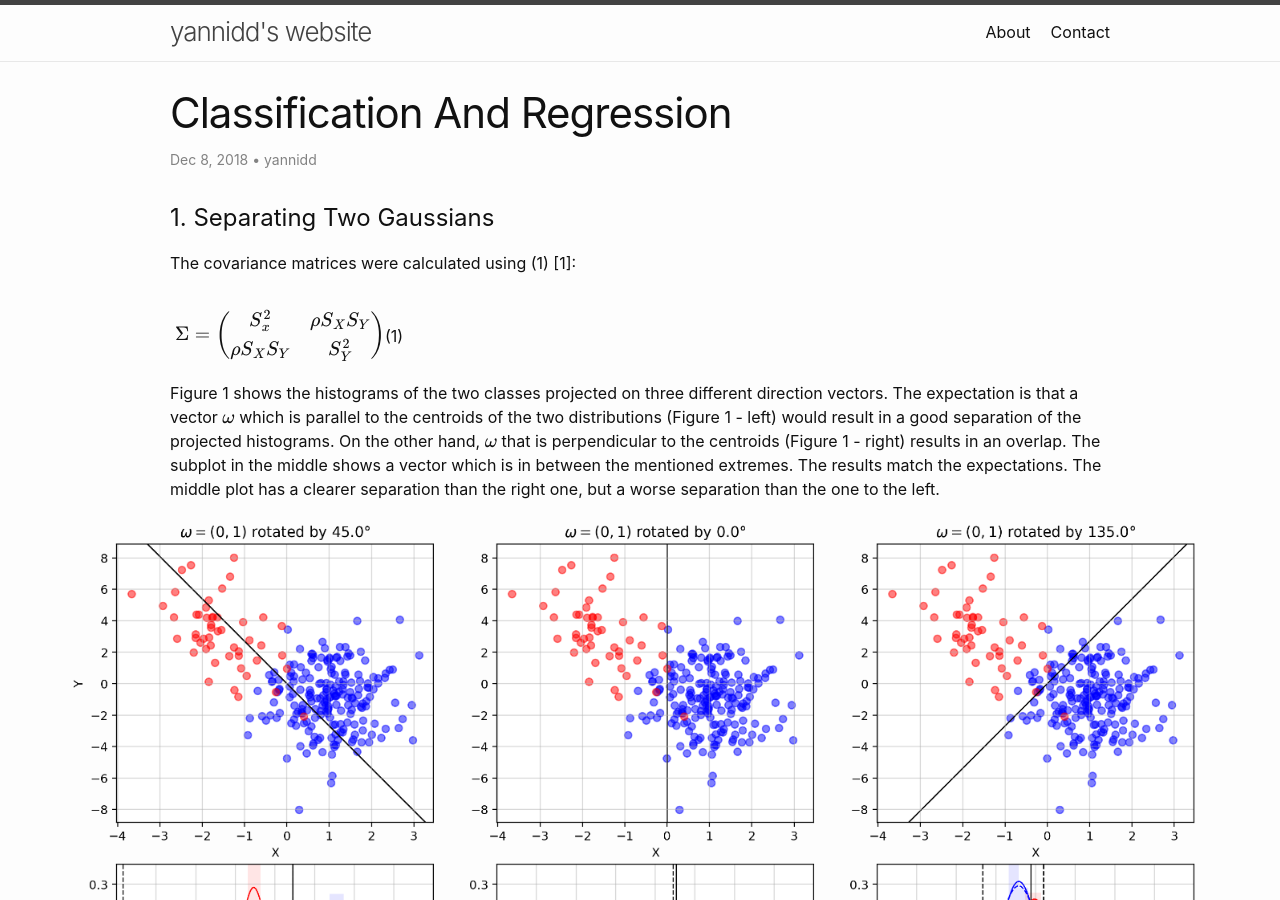
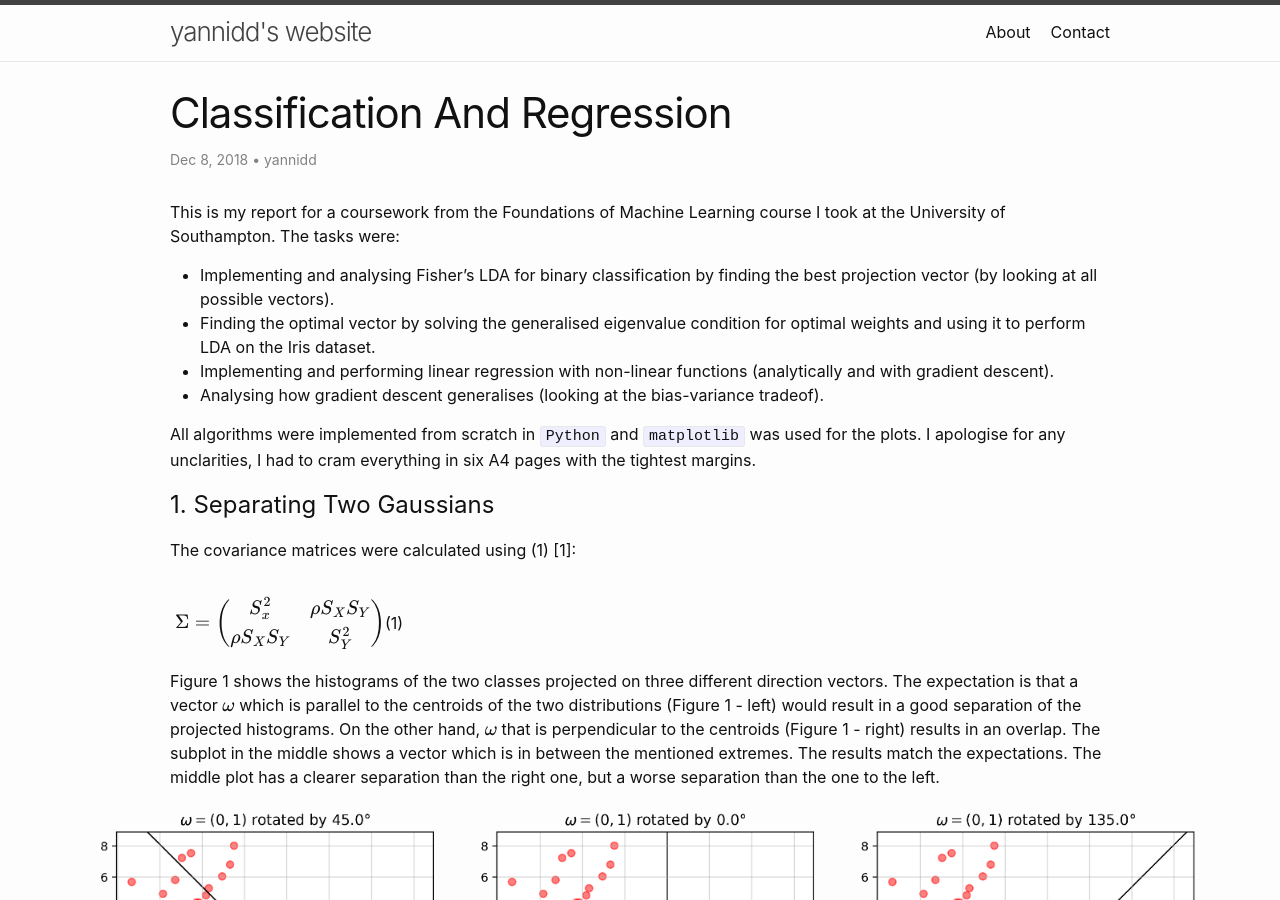
Before and after one commit to yannidd/yannidd.github.io, a Jekyll site: the page built from _posts/2018-12-08-classification-and-regression.md, in a window 1280 px wide and 900 px high. Built offline with Jekyll 4.4.1, drawn with Linux system fonts in a browser that asks for light colours; nearby versions of some CDN libraries; formulas are drawn with MathJax 3; some of the changed text lies outside the part shown.

Commit message:
post update

```diff
--- a/_posts/2018-12-08-classification-and-regression.md
+++ b/_posts/2018-12-08-classification-and-regression.md
@@ -14,6 +14,15 @@ abstract: ooooo
 {% endcapture %}
 
 <!----------------------------------------------------------------------------->
+
+This is my report for a coursework from the Foundations of Machine Learning course I took at the University of Southampton. The tasks were:
+ - Implementing and analysing Fisher's LDA for binary classification by finding the best projection vector (by looking at all possible vectors).
+ - Finding the optimal vector by solving the generalised eigenvalue condition for optimal weights and using it to perform LDA on the Iris dataset.
+ - Implementing and performing linear regression with non-linear functions (analytically and with gradient descent).
+ - Analysing how gradient descent generalises (looking at the bias-variance tradeof).
+
+All algorithms were implemented from scratch in `Python` and `matplotlib` was used for the plots. I apologise for any unclarities, I had to cram everything in six A4 pages with the tightest margins.
+
 <h1>1. Separating Two Gaussians</h1>
 The covariance matrices were calculated using (1) [1]:
 <div class="eqn">
@@ -56,9 +65,29 @@ Figure 3 shows the optimal 𝝎𝝎 vector together with equiprobable contour li
   </figcaption>
 </figure>
 
+<div class="eqn">
+  $$\
+  ln\left( \frac{P(c=a|x^n)}{P(c=b|x^n)} \right)
+  = ln\left( \frac{P(x^n|c=a)}{P(x^n|c=b)} \frac{P(c=a)}{P(c=b)} \right)
+  = ln\left( \frac{P(x^n|c=a)}{P(x^n|c=b)} \right) + ln\left( \frac{P(c=a)}{P(c=b)} \right)
+  $$
+  <div class="eqncaption">
+    (2)
+  </div>
+</div>
+
 The log-odds ( 2 ) of the distributions can be rearranged using Bayes’ theorem. This reveals that the log-odds are the sum of the logarithms of the ratios between the prior and posterior probabilities. The prior probability is 𝑃𝑃(𝑐𝑐)=𝑛𝑛𝑐𝑐𝑛𝑛, where n is the sum of elements in all classes [2].
 
-$$eq$$
+<div class="eqn">
+  $$\
+  P(x^n|c)=
+  \frac{\sqrt{|\mathbf{\Sigma_c}^{-1}|}}{2\pi} \
+  exp \left( - \frac{1}{2} \mathbf{(x^n - m_c)^T \Sigma_c^{-1} (x^n - m_c)} \right )
+  $$
+  <div class="eqncaption">
+    (3)
+  </div>
+</div>
 
 ## 2. Iris Dataset
 ## 3. Linear Regression with non-Linear Functions
```
